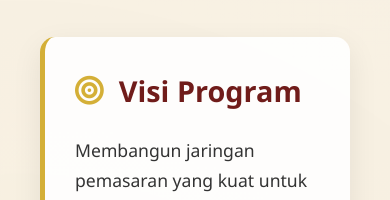
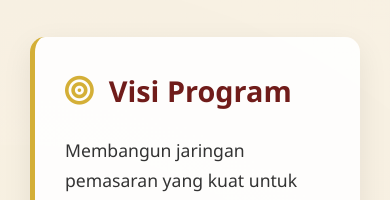
Before and after one commit to DanawiraPrama/presentasiresellerelmarwa, a plain HTML site: page index.html in a window 390 px wide. Shown: the part 644-844 px from the top of the page. Drawn offline with Linux system fonts and the light colour scheme.

Commit message:
Update index.html

```diff
--- a/index.html
+++ b/index.html
@@ -333,7 +333,7 @@
 
         @media (max-width: 768px) {
             .slide {
-                padding: 60px 20px;
+                padding: 60px 10px;
             }
 
             .slide-header h1 {
```
